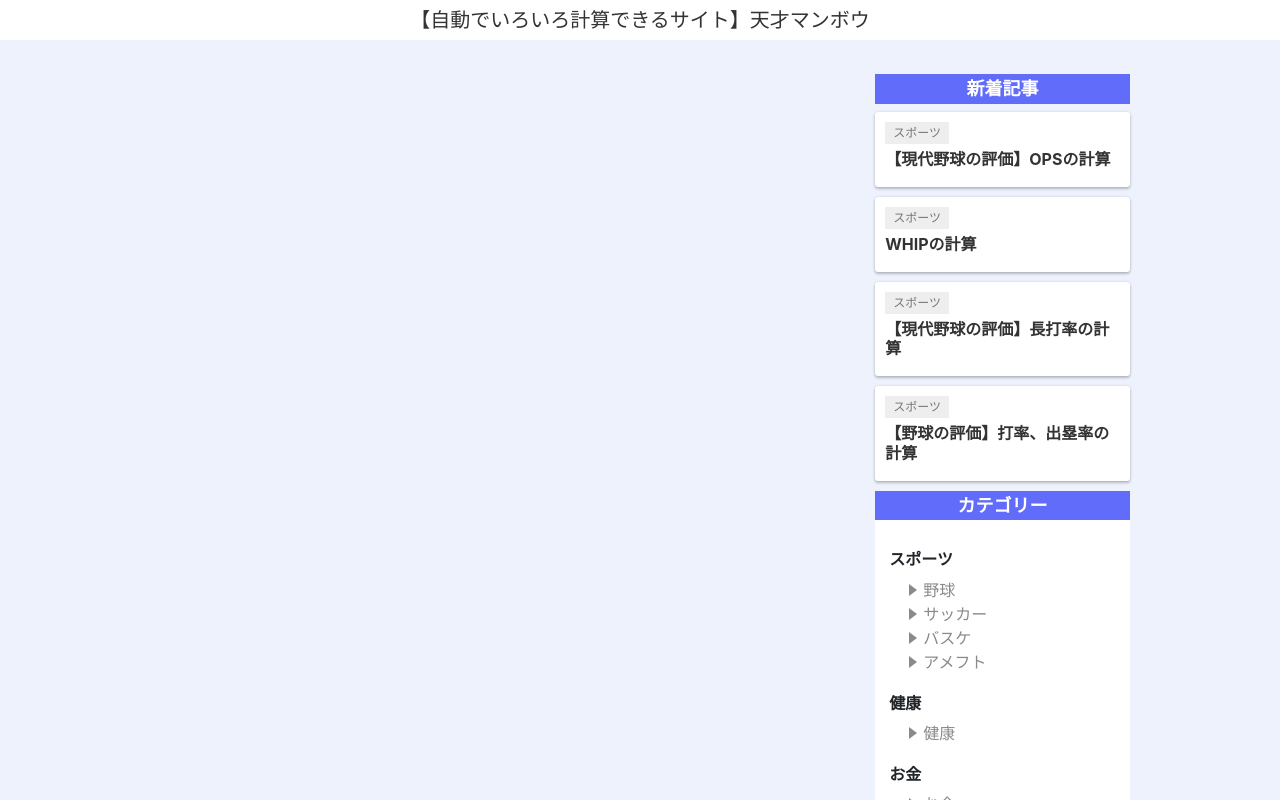
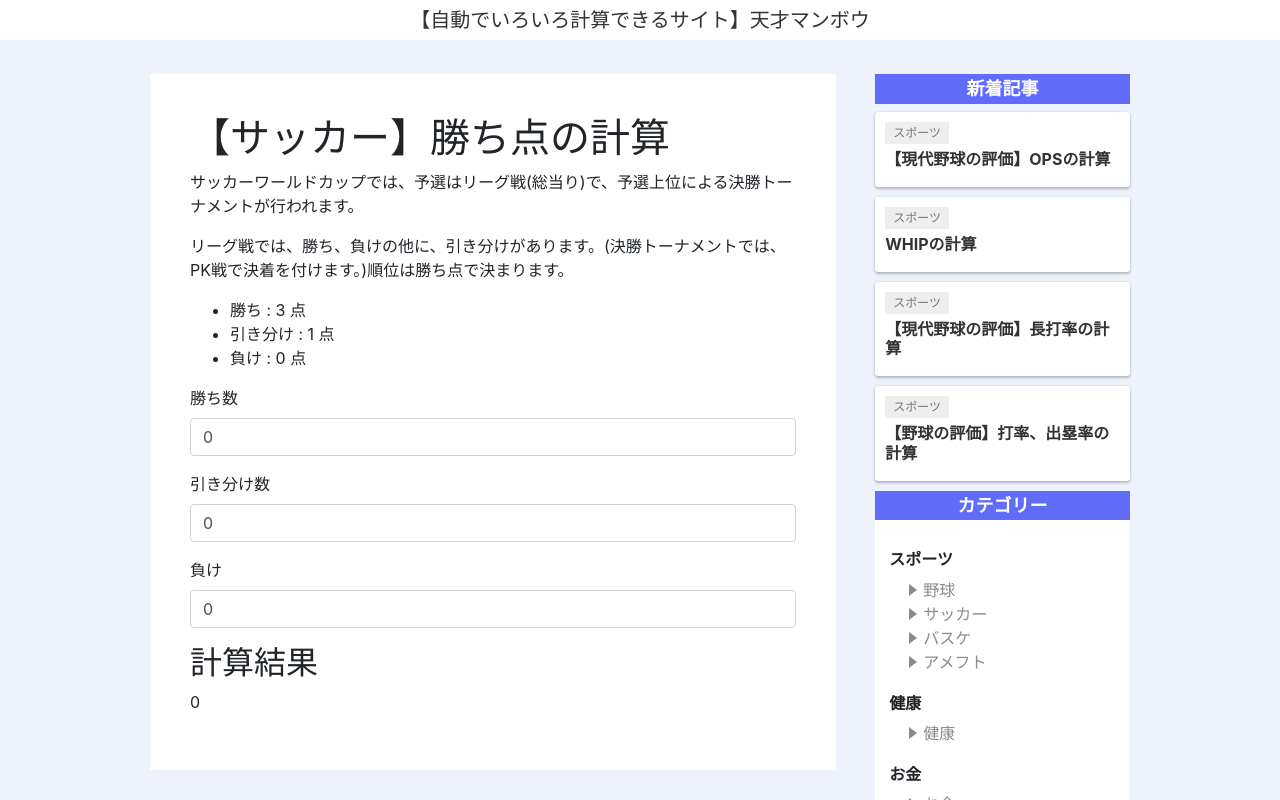
Before and after one commit to rk5155/calragu, a Vue app: page /soccer/points in a window 1280 px wide. Shown: the top 800 px of the page. Built offline with nearby package versions, Linux system fonts and the light colour scheme.

Commit message:
サッカーの勝点記事を作成した

```diff
--- a/src/mixins/articles.js
+++ b/src/mixins/articles.js
@@ -14,6 +14,7 @@ export default {
                 { title: "WHIPの計算", img: require('@/assets/images/sports/baseball_pitcher_overthrow.png'), category: "スポーツ", subcategory: "野球", url: "/whip", color: "img-background--blue" },
                 { title: "【現代野球の評価】長打率の計算", img: require('@/assets/images/sports/baseball_hit_woman.png'), category: "スポーツ", subcategory: "野球", url: "/slugging-percentage", color: "img-background--beige" },
                 { title: "【野球の評価】打率、出塁率の計算", img: require('@/assets/images/sports/baseball_batter_man.png'), category: "スポーツ", subcategory: "野球", url: "/base-percentage", color: "img-background--red" },
+                { title: "【サッカー】勝ち点の計算", img: require('@/assets/images/sports/soccer/soccer_dribble2.png'), category: "スポーツ", subcategory: "サッカー", url: "/soccer/points", color: "img-background" },
             ],
             health: [
                 { title: "タイトルタイトル5", img: "https://saruwakakun.com/wp-content/uploads/2017/06/bookstoread-01-min-1-520x300.png", category: "健康", url: "" },
--- a/src/router.js
+++ b/src/router.js
@@ -6,7 +6,7 @@ import Whip from './views/Whip.vue'
 import SluggingPercentage from './views/sports/SluggingPercentage.vue'
 import BasePercentage from './views/sports/BasePercentage.vue'
 import Baseball from './views/sports/Baseball.vue'
-import Page1 from './views/Page1.vue'
+import Points from './views/sports/soccer/Points.vue'
 
 
 Vue.use(Router)
@@ -45,9 +45,9 @@ export default new Router({
       meta: { title: '【野球の評価】打率、出塁率の計算', desc: 'ディスクリプションを記述' }
     },
     {
-        path: '/page1',
-        component: Page1,
-        meta: { title: 'page1', desc: 'ディスクリプションを記述' }
+        path: '/soccer/points',
+        component: Points,
+        meta: { title: '【サッカー】勝ち点の計算', desc: 'ディスクリプションを記述' }
     }
   ],
   //ページ遷移したときトップに移動かつ、ブラウザの戻るボタンを押したとき、もとの位置に戻る
--- a/src/views/Page1.vue
+++ /dev/null
@@ -1,5 +0,0 @@
-<template>
-<div>
-kjkjkj
-</div>
-</template>
--- /dev/null
+++ b/src/views/sports/soccer/Points.vue
@@ -0,0 +1,49 @@
+<template>
+    <div class="calculation">
+        <h1>{{ title }}</h1>
+        <p>サッカーワールドカップでは、予選はリーグ戦(総当り)で、予選上位による決勝トーナメントが行われます。</p>
+        <p>リーグ戦では、勝ち、負けの他に、引き分けがあります。(決勝トーナメントでは、PK戦で決着を付けます。)順位は勝ち点で決まります。</p>
+        <ul>
+            <li>勝ち :  3 点</li>
+            <li>引き分け : 1 点</li>
+            <li>負け : 0 点</li>
+        </ul>
+
+        <form>
+            <Calculation v-for="list in formList" :key="list.label" :list="list" v-model.number="$data[list.data]"></Calculation>
+        </form>
+
+        <h2>計算結果</h2>
+        <p>{{ points }}</p>
+    </div>
+</template>
+
+<script>
+import Calculation from "../../../components/Calculation.vue"
+import getTitle from '@/getTitle'
+
+export default {
+  components: {
+    Calculation,
+  },
+  mixins: [ getTitle ],
+  data () {
+    return {
+      num1: 0,
+      num2: 0,
+      num3: 0,
+      formList: [
+            { label: "勝ち数", data: 'num1' },
+            { label: "引き分け数", data: 'num2' },
+            { label: "負け", data: 'num3' }
+        ]
+    }
+  },
+  computed: {
+      points: function() {
+          return (this.num1 * 3) + this.num2;
+      }
+  },
+
+}
+</script>
```
Also changed, not shown: src/assets/images/sports/soccer/soccer_dribble2.png (added).
